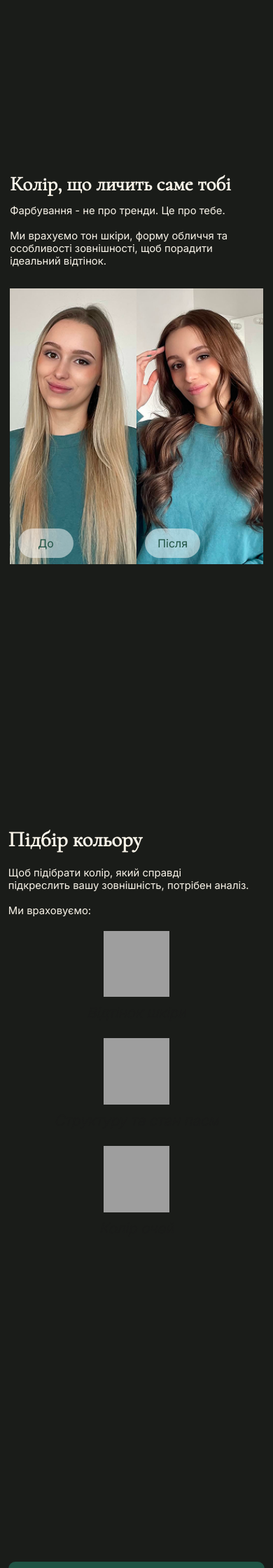
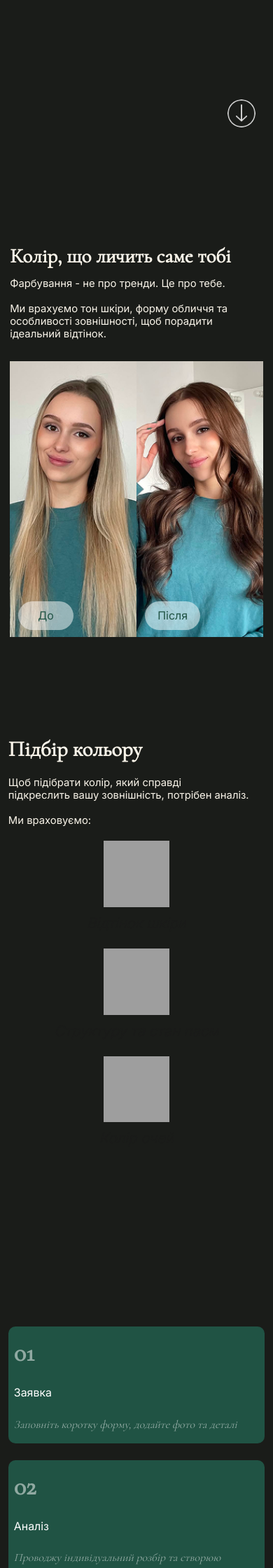
Before and after one commit to VashchenkoArtem/Hairdress-Site, a Django app: page / in a window 390 px wide. Shown: the part 637-2877 px from the top of the page at 70% size. Run offline with Django 5.2, Linux system fonts and the light colour scheme; data that the repository does not hold is empty; some web fonts are replaced; grey boxes are pictures that could not be loaded.

Commit message:
Fixing design and scroll

```diff
--- a/haircut/main/static/main/css/main.css
+++ b/haircut/main/static/main/css/main.css
@@ -169,15 +169,14 @@ body{
         display: flex;
     }
     .main-frame{
-        margin-top: calc(31vw + 30vh);
-        gap: calc(5vw + 10vh);
+        margin-top: calc(26vw + 30vh);
         width: 100%;
         display: flex;
         flex-direction: column;
     }
     .description-frame{
         width: 100%;
-        height: 100vh;
+        height: 102.5vh;
         display: flex;
         align-items: center;
         justify-content: center;
@@ -503,7 +502,7 @@ body{
     }
     .review-frame{
         width: 100%;
-        height: 100vh;
+        height: 102.5vh;
         display: flex;
         flex-direction: column;
         justify-content: center;
--- a/haircut/main/static/main/css/main_for_phone.css
+++ b/haircut/main/static/main/css/main_for_phone.css
@@ -33,7 +33,9 @@
   font-style: normal;
   font-display: swap;
 }
-
+html, body{
+    overflow: hidden;
+}
 @media (width < 767px){
     *{
         color: rgba(249, 244, 233, 1);
@@ -194,8 +196,8 @@
         display: flex;
         flex-direction: column;
         gap: 30px;
+        justify-content: space-evenly;
         align-items: center;
-        margin-bottom: 10vh;
     }
     .frame-description-titles{
         display: flex;
@@ -540,7 +542,7 @@
         display: flex;
         flex-direction: column;
         gap: 30px;
-        background-color: white;
+        background-color: rgba(32, 83, 68, 1);
         border-radius: 15px;
         padding: 20px 15px;
     }
@@ -564,7 +566,6 @@
         font-size: calc(1vw + 1.3vh);
         font-weight: 300;
         font-family: 'Inter', sans-serif;
-        color: rgba(26, 26, 26, 1);
     }
     .opinion-name{
         width: 100%;
@@ -572,11 +573,9 @@
         font-size: calc(2vw + 2vh);
         font-weight: 600;
         font-style: italic;
-        color: rgba(26, 26, 26, 1);
         padding-right: calc(0.1vw + 0.1vh);
     }
     .review-frame{
-        margin-top: 120px;
         background-image: url("../images/bg_phone_hair.svg");
         background-repeat: no-repeat;
         background-size: cover;
@@ -740,10 +739,14 @@
         display: none;
     }
     .block-scroll{
+        height: 100dvh;
         display: flex;
         flex-direction: column;
         align-items: center;
         justify-content: center;
+    }
+    .block{
+        height: 100dvh;
     }
     .color-steps-with-buttons{
         display: flex;
@@ -753,7 +756,6 @@
     .main-frame{
         display: flex;
         flex-direction: column;
-        gap: calc(20vw + 25vh);
     }
     .consultation-form-phone{
         position: fixed;
@@ -912,7 +914,18 @@
         color: rgba(72, 72, 72, 0.79);
         font-weight: 400;
     }
-    #commentAuthorPhone, #commentAuthorCityPhone{
-        color: rgba(26, 26, 26, 1) !important;
+    .phone-scroll-button{
+        display: flex;
+        justify-content: center;
+        align-items: center;
+        position: fixed;
+        right: 0px;
+        right: calc(2vw + 2vh);
+        bottom: calc(2vw + 2vh);
+        width: calc(5vw + 2.5vh);
+        height: calc(5vw + 2.5vh);
+        line-height: 10;
+        border-radius: 123px;
+        z-index: 1000;
     }
 }
--- a/haircut/main/templates/main/main.html
+++ b/haircut/main/templates/main/main.html
@@ -27,6 +27,7 @@
         {% include "main/laptop/modal_reason/modal_reason.html" %}
     </div>
     <div class = "design-for-phone hidden">
+        <img src="{% static 'main/images/buttons/arrow_scroll.png'%}" class = "phone-scroll-button" alt="">
         {% include "main/phone/modal_urls/modal_urls.html" %}
         <div class = "main-frame">
             {% include "main/phone/first_block/first_block.html" %}
```
Also changed, not shown: haircut/main/static/main/js/main.js (+41 -3 lines), haircut/main/static/main/images/buttons/arrow_scroll.png (added).
